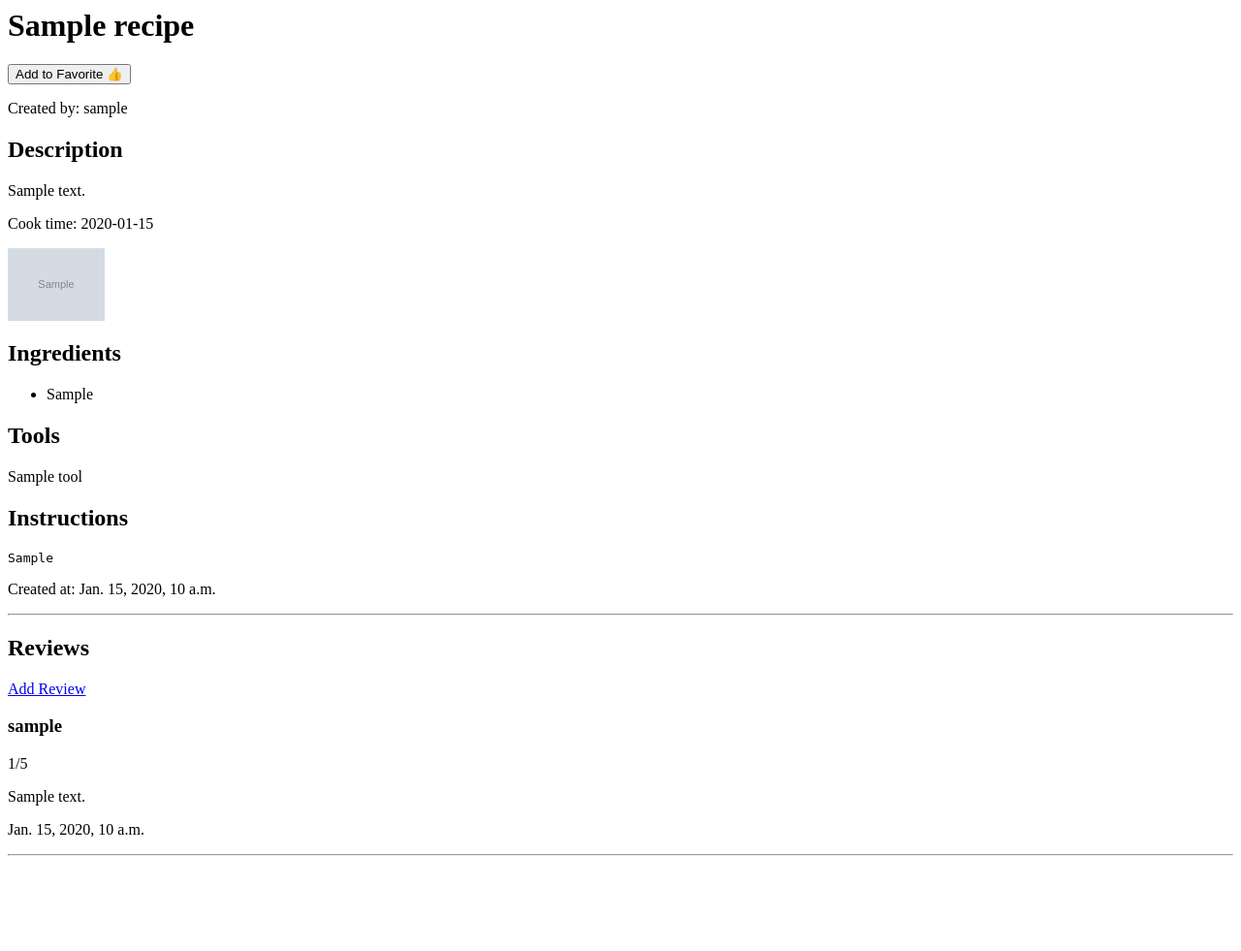
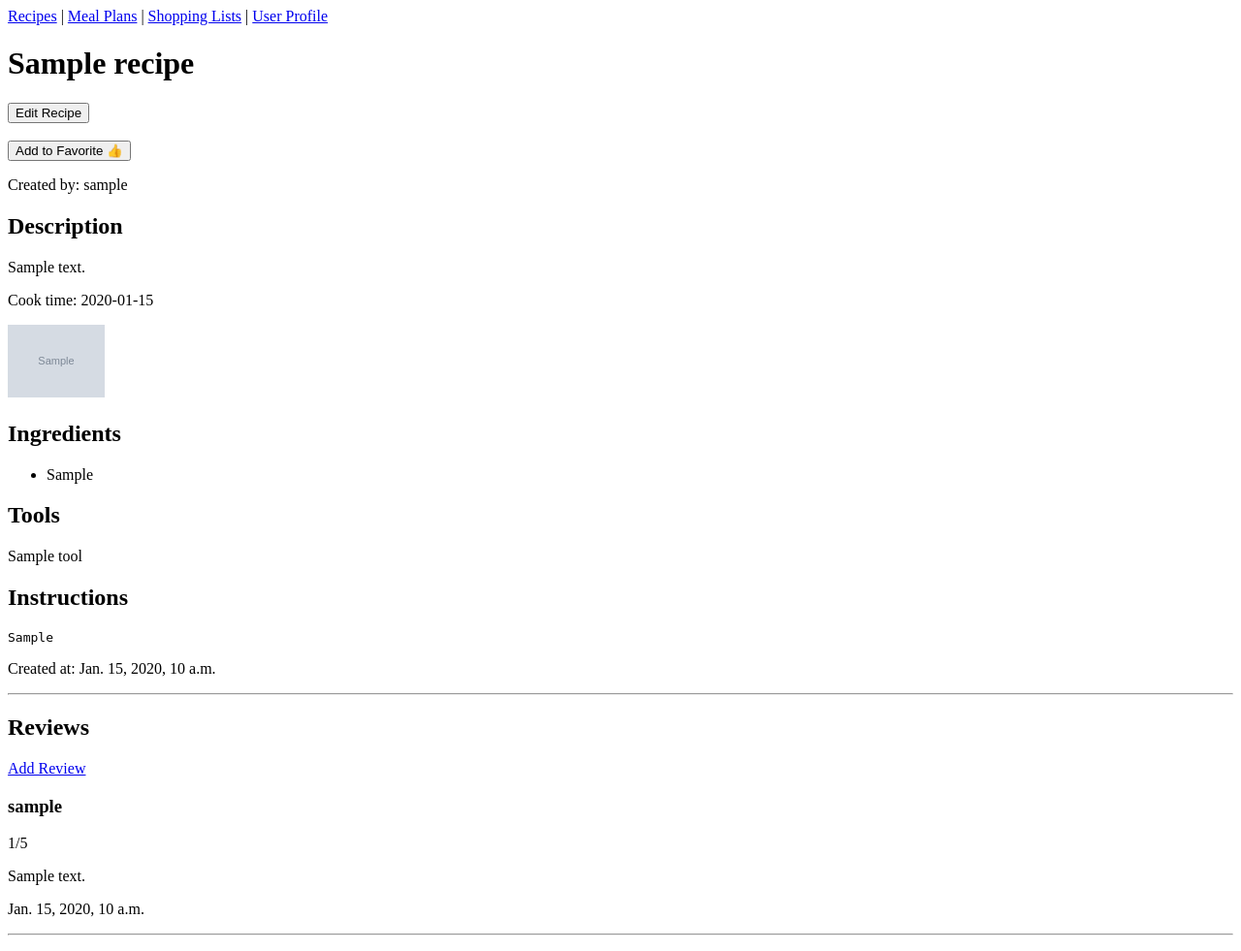
Before and after one commit to JoelRice/Plan-Shop-Eat, a Django app: page /recipe_app/recipe/1/ in a window 1280 px wide. Shown: the whole page at 97% size. Before the commit the page ends 883 px from the top, so only its background shows below. Run offline with Django 3.2, Linux system fonts and the light colour scheme; tables that the repository leaves empty hold one stand-in row (values such as "Sample post"); grey boxes marked "Sample" are stand-in pictures.

Commit message:
I added a edit recipe view and implemented it in the recipes. I aslo extented base.html header to an individual recipe for better site navigation.

```diff
--- a/custom_user_app/views.py
+++ b/custom_user_app/views.py
@@ -1,10 +1,7 @@
 from django.shortcuts import render
 from django.contrib.auth.decorators import login_required
+from custom_user_app.models import CustomUser
 
-from custom_user_app.models import CustomUser
-from meal_plan_app.models import MealPlan
-
-# recipe_custom_user is the related name for created_by
 @login_required
 def user_profile_view(request, user_id):
     template_name = "user_profile.html"
--- a/recipe_app/urls.py
+++ b/recipe_app/urls.py
@@ -6,7 +6,8 @@ from recipe_app.views import (
     CreateToolView,
     logged_in_view,
     add_favorite_view,
-    recipe_view
+    recipe_view,
+    edit_recipe_view
     )
 from recipe_app.views import remove_favorite_view
 
@@ -18,4 +19,5 @@ urlpatterns = [
     path('createTool/', CreateToolView.as_view(), name='create_tool'),
     path('createReview/<int:id>/', CreateReviewView.as_view(), name='create_review'),
     path('createRecipe/', CreateRecipeView.as_view(), name='create_recipe'),
+    path('edit_recipe/<int:id>/', edit_recipe_view, name="edit_recipe"),
 ]
--- a/recipe_app/views.py
+++ b/recipe_app/views.py
@@ -58,6 +58,36 @@ def recipe_view(request, id):
             'ingredients': ingredients
             }
         )
+
+
+@login_required
+def edit_recipe_view(request, id):
+    recipe = Recipe.objects.get(id=id)
+    if request.method == 'POST':
+        form = RecipeForm(request.POST)
+        if form.is_valid():
+            data = form.cleaned_data
+            recipe.title = data.get('title')
+            recipe.instructions = data.get('instructions')
+            recipe.cook_time = data.get('cook_time')
+            recipe.ingredients = data.get('ingredients')
+            recipe.tools.set(data.get('tools'))
+            recipe.recipe_image = data.get('recipe_image')
+            recipe.recipe_description = data.get('recipe_description')
+            recipe.save()
+            return HttpResponseRedirect(reverse(
+                'recipe', args=[id]))
+    data = {
+        "title": recipe.title,
+        "instructions": recipe.instructions,
+        "cook_time": recipe.cook_time,
+        "ingredients": recipe.ingredients,
+        "tools": recipe.tools.all(),
+        "recipe_image": recipe.recipe_image,
+        "recipe_description": recipe.recipe_description,
+    }
+    form = RecipeForm(data)
+    return render(request, 'generic_form.html', {"form": form})
 
 
 class CreateToolView(View):
--- a/templates/recipe.html
+++ b/templates/recipe.html
@@ -1,6 +1,11 @@
+{% extends 'base.html' %} {% block content %}
 <h1>{{recipe.title}}</h1>
+
+<div>
+  <a href="/recipe_app/edit_recipe/{{recipe.id}}/"><button>Edit Recipe</button></a>
+</div>
+<br />
 {% if request.user in recipe.favorited_by.all %}
-
 <a href="/recipe_app/removeFavorite/{{recipe.id}}/"><button>Remove from Favorite 👎</button></a>
 {% else %}
 <a href="/recipe_app/favorite/{{recipe.id}}/"><button>Add to Favorite 👍</button></a>
@@ -8,7 +13,7 @@
 {% endif %}
 <p>Created by: {{recipe.created_by}}</p>
 <h2>Description</h2>
-<p>{{recipe.recipe_description|truncatechars:'100'}}</p>
+<p>{{recipe.recipe_description}}</p>
 <p>Cook time: {{recipe.cook_time}}</p>
 {% if recipe.recipe_image %}
 <img
@@ -47,3 +52,4 @@
 
 <p>This recipe does not have any reviews yet.</p>
 {% endif %}
+{% endblock %}
```
Also changed, not shown: templates/user_profile.html (+5 -5 lines).
